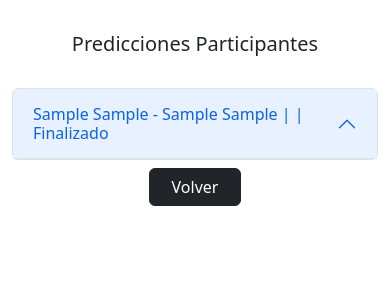
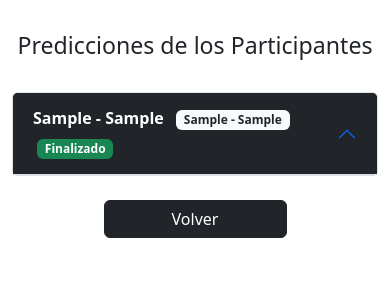
Before and after one commit to deeivid12/prode_qatar_2022, a Django app: template prode_qatar_2022/tournaments/templates/tournaments/all_results.html in a window 390 px wide. Shown: the part 56-356 px from the top of the page. Run offline with Django 4.2, Linux system fonts and the light colour scheme; the template is opened without the code that fills it: most values are stand-ins (such as "Sample title", 1, 10 or a date in 2020).

Commit message:
Refacor all_results template for better understanding in mobile resolutions

```diff
--- a/prode_qatar_2022/tournaments/templates/tournaments/all_results.html
+++ b/prode_qatar_2022/tournaments/templates/tournaments/all_results.html
@@ -6,51 +6,76 @@
 
 {% block content %}
 <div class="row">
-	<div class="col mt-2 mb-4">
-		<h5>Predicciones Participantes</h5>
+	<div class="col mt-2 mb-4 text-center">
+		<h3>Predicciones de los Participantes</h3>
 	</div>
 </div>
-<div class="row">
+<div class="row justify-content-center">
 	{% for game, pronostics in games_pronostics %}
-	<div class="col-12 col-md-8 col-lg-6 offset-md-2 offset-lg-3 accordion" id="accordion{{game.id}}">
-		<div class="accordion-item">
+	<div class="col-12 col-md-10 col-lg-8 mb-3">
+		<div class="accordion" id="accordion{{game.id}}">
+			<div class="accordion-item bg-dark">
 				<h2 class="accordion-header" id="headingOne">
-			<button class="accordion-button" type="button" data-bs-toggle="collapse" data-bs-target="#collapse{{game.id}}" aria-expanded="true" aria-controls="collapse{{game.id}}">
-				{% if game.played %}{{game.home_team}} {{game.home_goals}} - {{game.away_goals}} {{game.away_team}}{% else %}{{game.home_team}} - {{game.away_team}}{% endif %} | {% if game.game_instance == 0 %}Fase de Grupos{% elif game.game_instance == 1 %}Octavos de Final{% elif game.game_instance == 2 %}Cuartos de Final{% elif game.game_instance == 3 %}Semifinal{% elif game.game_instance == 4 %}Final{% endif %} |{% if game.played %} Finalizado {% else %} Pendiente {% endif %}
+					<button class="accordion-button bg-dark text-white" type="button" data-bs-toggle="collapse" data-bs-target="#collapse{{game.id}}" aria-expanded="true" aria-controls="collapse{{game.id}}">
+						<div class="w-100 d-flex flex-column flex-sm-row justify-content-sm-between align-items-sm-center pe-2">
+							<div class="fw-bold">
+								<span>{{game.home_team}} - {{game.away_team}}</span>
+								{% if game.played %}
+								<span class="badge bg-light text-dark ms-2">{{game.home_goals}} - {{game.away_goals}}</span>
+								{% endif %}
+							</div>
+							<div class="mt-2 mt-sm-0">
+								<span class="badge bg-primary">{% if game.game_instance == 0 %}Fase de Grupos{% elif game.game_instance == 1 %}Octavos{% elif game.game_instance == 2 %}Cuartos{% elif game.game_instance == 3 %}Semifinal{% elif game.game_instance == 4 %}Final{% endif %}</span>
+								<span class="badge {% if game.played %}bg-success{% else %}bg-warning text-dark{% endif %} ms-1">{% if game.played %}Finalizado{% else %}Pendiente{% endif %}</span>
+							</div>
+						</div>
 					</button>
 				</h2>
 				<div id="collapse{{game.id}}" class="accordion-collapse collapse" aria-labelledby="headingOne" data-bs-parent="#accordion{{game.id}}">
 					<div class="accordion-body">
-				<!-- <div class="row">
-					<div class="col-10 col-md-8 col-lg-6 mx-auto"> -->
+						<!-- Mobile View -->
+						<div class="d-md-none">
+							{% for pronostic in pronostics %}
+							<div class="card bg-secondary text-white mb-2">
+								<div class="card-body">
+									<div class="d-flex justify-content-between align-items-center">
+										<span class="fw-bold">{{pronostic.user|title}}</span>
+										<span class="badge bg-light text-dark fs-6">{{pronostic.home_goals}} - {{pronostic.away_goals}}</span>
+									</div>
+									<div class="d-flex justify-content-between align-items-center mt-2">
+										<small>Penales: <strong>{% if pronostic.penalties_win == 1 %}{{game.home_team}}{% elif pronostic.penalties_win == 2 %}{{game.away_team}}{% else %}-{% endif %}</strong></small>
+										<small>Puntos: <strong class="fs-6">{% if game.played and pronostic.points is not None %}{{pronostic.points}}{% else %}-{% endif %}</strong></small>
+									</div>
+								</div>
+							</div>
+							{% endfor %}
+						</div>
+						<!-- Desktop View -->
+						<div class="d-none d-md-block">
 							<div class="table-responsive">
-							<table class="table table-dark rounded overflow-hidden">
+								<table class="table table-dark table-hover rounded overflow-hidden">
 									<thead>
 										<tr>
 											<th>Usuario</th>
-										<th>L</th>
-										<th>-</th>
-										<th>V</th>
-										<th>PK</th>
-										<th>Puntos</th>
+											<th class="text-center">Predicción</th>
+											<th>Ganador por Penales</th>
+											<th class="text-center">Puntos</th>
 										</tr>
 									</thead>
+									<tbody>
 									{% for pronostic in pronostics %}
-								<tbody>
 										<tr>
-										<td>{{pronostic.user|title}}</td>
-										<td>{{game.home_team.fifa_code}}</td>
-										<td>{{pronostic.home_goals}} - {{pronostic.away_goals}}</td>
-										<td>{{game.away_team.fifa_code}}</td>
-										<td>{% if pronostic.penalties_win == 1 %}{{game.home_team.fifa_code}}{% elif pronostic.penalties_win == 2 %}{{game.away_team.fifa_code}}{% else %}-{% endif %}</td>
-										<td>{% if game.played and pronostic.points is not None %}{{pronostic.points}}{% else %}-{% endif %}</td>
+											<td class="align-middle">{{pronostic.user|title}}</td>
+											<td class="text-center align-middle">{{pronostic.home_goals}} - {{pronostic.away_goals}}</td>
+											<td class="align-middle">{% if pronostic.penalties_win == 1 %}{{game.home_team.name}}{% elif pronostic.penalties_win == 2 %}{{game.away_team.name}}{% else %}-{% endif %}</td>
+											<td class="text-center align-middle fw-bold">{% if game.played and pronostic.points is not None %}{{pronostic.points}}{% else %}-{% endif %}</td>
 										</tr>
+									{% endfor %}
 									</tbody>
-								{% endfor %}
 								</table>
 							</div>
-					<!-- </div>
-				</div> -->
+						</div>
+					</div>
 				</div>
 			</div>
 		</div>
@@ -58,7 +83,7 @@
 	{% endfor %}
 </div>
 <div class="row mx-auto">
-	<button onclick="history.back()" class="btn btn-dark col-3 col-md-2 col-lg-1 mx-auto mt-2">Volver</button>
+	<button onclick="history.back()" class="btn btn-dark col-6 col-sm-4 col-md-3 col-lg-2 mx-auto mt-2">Volver</button>
 </div>
 </br>
 {% endblock %}
```
Lines whose indentation alone changed are shown as unchanged.
